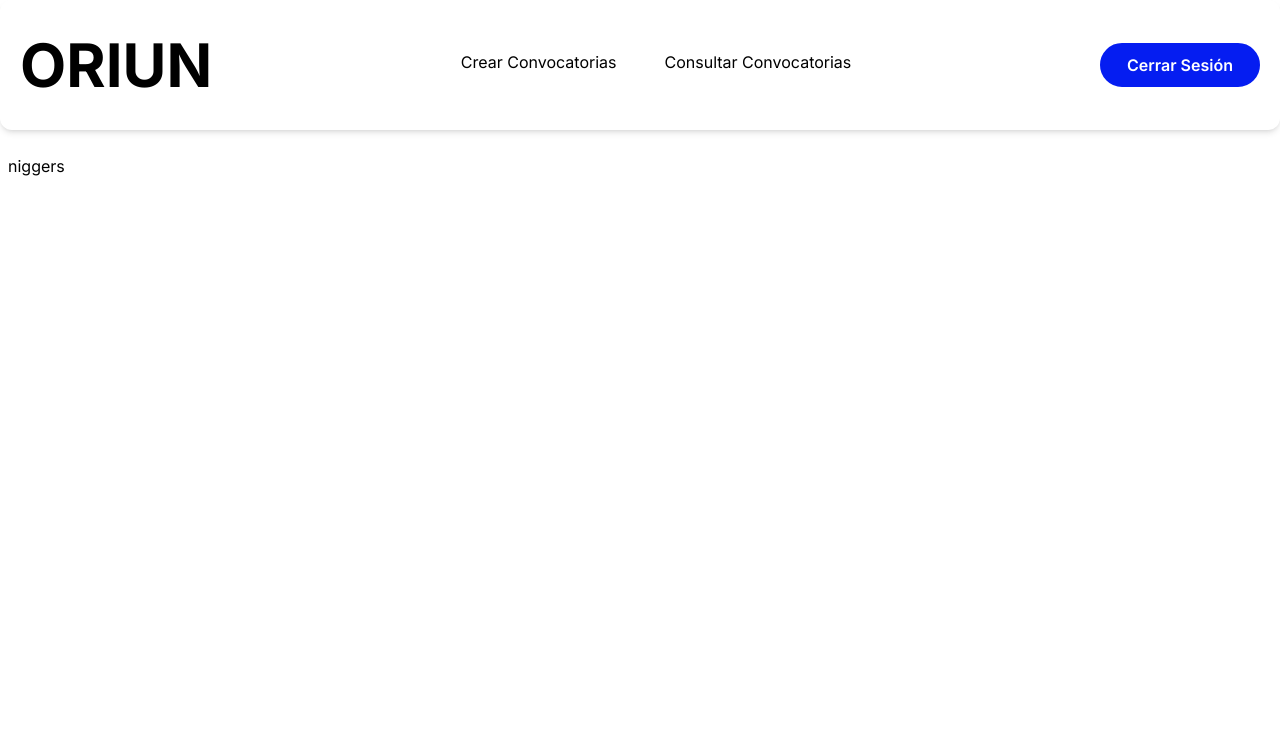
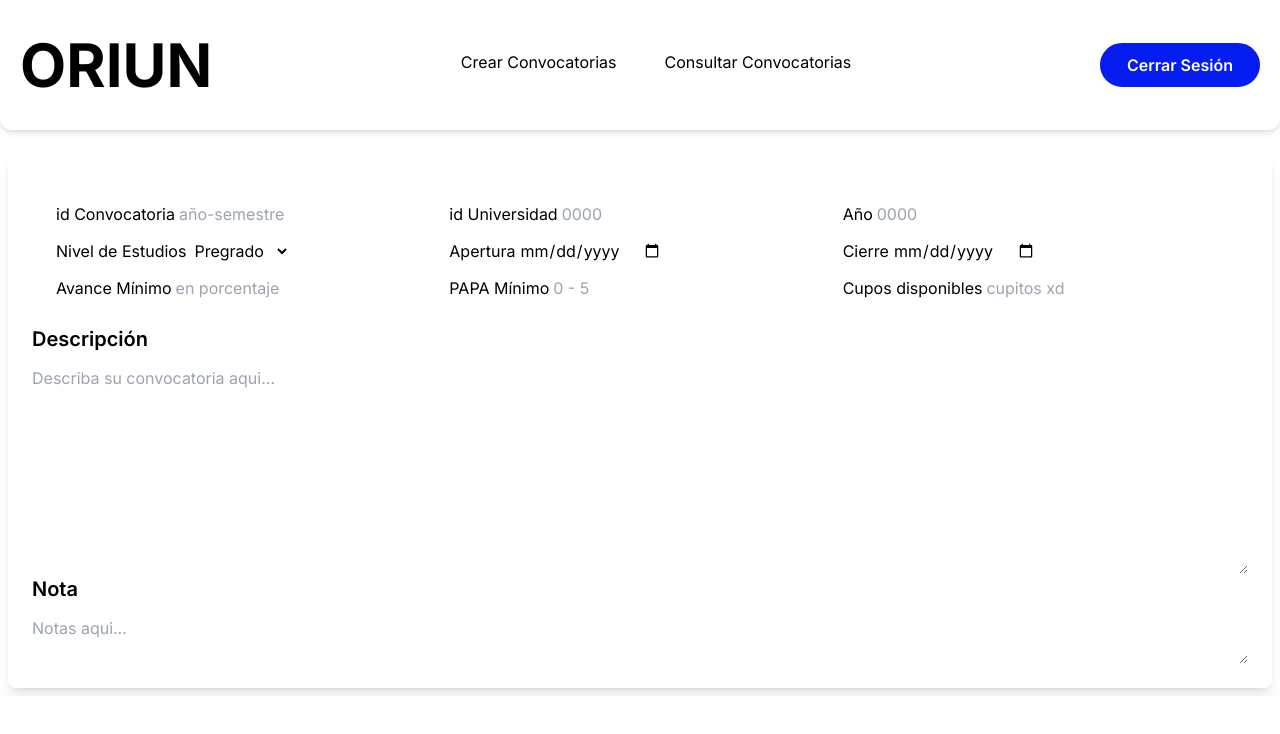
Before and after one commit to camunozv/oriun-frontend, a Next.js app: page /ConvocatoriasAdmin/CrearConvocatoria in a window 1280 px wide. Shown: the top 734 px of the page. Built offline with nearby package versions, Linux system fonts and the light colour scheme.

Commit message:
Create conv form first overview

```diff
--- a/app/ConvocatoriasAdmin/CrearConvocatoria/page.jsx
+++ b/app/ConvocatoriasAdmin/CrearConvocatoria/page.jsx
@@ -1,10 +1,11 @@
 import React from "react";
+import CreationFormConvocatorias from "@/components/ConvsPage/CreationFormConvocatorias";
 
 function CrearConvocatoria() {
   return (
     <>
       <main className="relative mt-4 mx-auto overflow-hidden max-w-[1580px] gap-3 p-2">
-        niggers
+        <CreationFormConvocatorias />
       </main>
     </>
   );
--- a/components/ConvsPage/CardConvocatorias.jsx
+++ b/components/ConvsPage/CardConvocatorias.jsx
@@ -2,7 +2,7 @@
 import React, { useState } from "react";
 import Modal from "./Modal";
 
-function CardConvocatorias({ admin, name, university, country }) {
+function CardConvocatorias({ admin, name, university, country, code }) {
 
   const [isVisibleModal, setIsVisibleModal ] = useState(false);
 
--- /dev/null
+++ b/components/ConvsPage/CreationFormConvocatorias.jsx
@@ -0,0 +1,94 @@
+import React from "react";
+
+// The following component will be used to register calls in the data base & probaly it will be used to
+// update calls in the data base.
+
+// The call entity is defined as follows in the data base and obviously in the ERD diagram:
+
+// The following field will be implemented in the following form:
+// id *
+// university_id *
+
+// begin_date: date *
+// deadline_date: date *
+// min_advance: smallint *
+// min_papa: smallint *
+
+// year: smallint *
+
+// description: character_varying / longtext *
+// available_slots: smallint *
+// note: text
+
+// active: boolean -> will be shown in the card component, it depends on the date
+
+// The following fields are pending for implementation bce i don't know what they mean:
+
+// format: format_en -> ?
+// study_level: study_level_en[] -> ?
+// semester: semester_en -> ?
+
+function CreationFormConvocatorias() {
+  return (
+    <div className="flex flex-col justify-center items-center w-full rounded-lg shadow-lg p-6">
+      <div className="p-6 grid grid-cols-3 justify-center items-center w-full gap-3">
+        <div className = 'flex justify-start items-center gap-1'>
+          <label htmlFor="">id Convocatoria</label>
+          <input type='text'placeholder="año-semestre" />
+        </div>
+        <div className = 'flex justify-start items-center gap-1'>
+          <label htmlFor="">id Universidad</label>
+          <input type='text' placeholder="0000" />
+        </div>
+        <div className = 'flex justify-start items-center gap-1'>
+          <label htmlFor="">Año</label>
+          <input type='text' placeholder="0000" />
+        </div>
+        <div className = 'flex justify-start items-center gap-1'>
+          <label htmlFor="">Nivel de Estudios</label>
+          <select className="bg-white rounded-lg hover:outline-none outline-none">
+            <option value="value 1">Pregrado</option>
+            <option value="value 2">Maestría</option>
+            <option value="value 3">Doctorado</option>
+          </select>
+        </div>
+
+        <div className = 'flex justify-start items-center gap-1'>
+          <label htmlFor="open_date">Apertura</label>
+          <input id='open_date' type='date'placeholder="año-semestre" />
+        </div>
+        <div className = 'flex justify-start items-center gap-1'>
+          <label htmlFor="deadline_date">Cierre</label>
+          <input id='deadline_date' type='date'placeholder="año-semestre" className="" form="dd-mm-yyyy"/>
+        </div>
+
+        <div className = 'flex justify-start items-center gap-1'>
+          <label htmlFor="min_advance">Avance Mínimo</label>
+          <input id='min_advance'type='text' placeholder="en porcentaje" />
+        </div>
+
+        <div className = 'flex justify-start items-center gap-1'>
+          <label htmlFor="min_papa">PAPA Mínimo</label>
+          <input id = "min_papa"type='text' placeholder="0 - 5" />
+        </div>
+        <div className = 'flex justify-start items-center gap-1'>
+          <label htmlFor="available_slots">Cupos disponibles</label>
+          <input id = "available_slots"type='text' placeholder="cupitos xd" />
+        </div>
+
+
+      </div>
+
+      <div className="w-full flex flex-col items-start justify-start gap-3">
+        <label htmlFor="description" className="font-semibold text-[20px] block">Descripción</label>
+        <textarea id="description" placeholder="Describa su convocatoria aqui..." className="block h-52 w-full" />
+      </div>
+      <div className="w-full flex flex-col items-start justify-start gap-3">
+        <label htmlFor="note" className="font-semibold text-[20px] block">Nota</label>
+        <textarea id="note" placeholder="Notas aqui..." className="block h-25 w-full" />
+      </div>
+    </div>
+  );
+}
+
+export default CreationFormConvocatorias;
```
